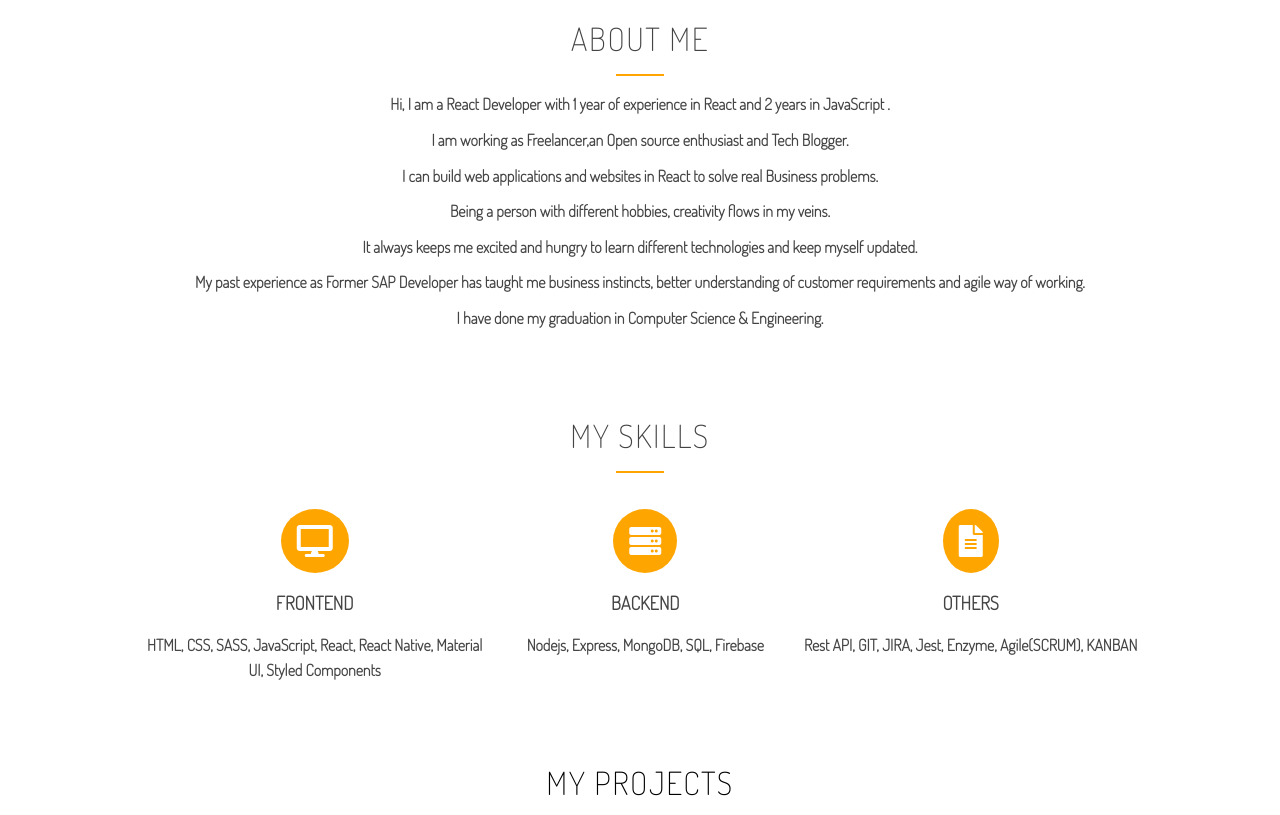
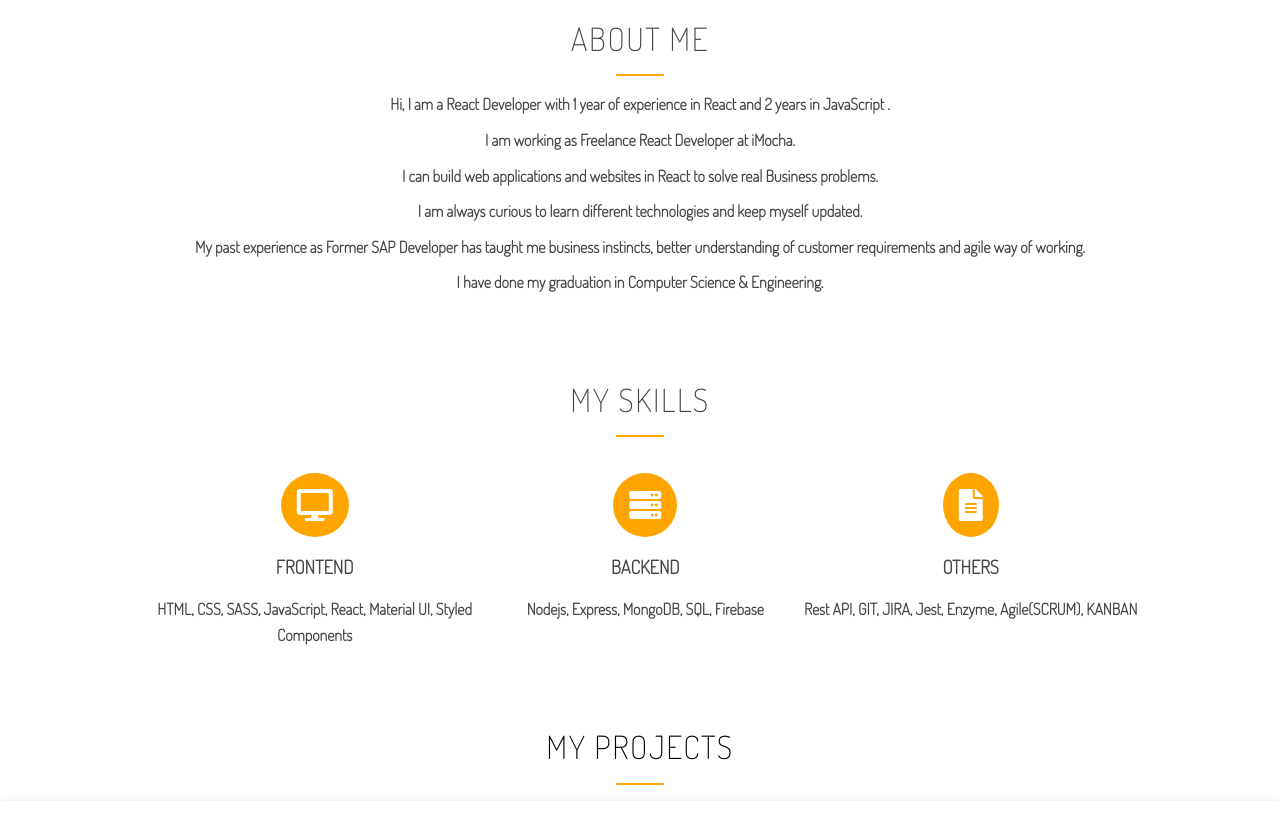
Before and after one commit to kritika27/portfolio, a plain HTML site: page index.html in a window 1280 px wide. Shown: the part 830-1645 px from the top of the page. Drawn offline with Linux system fonts and the light colour scheme; a web font is replaced by a local one.

Commit message:
Updated about me and skills

```diff
--- a/index.html
+++ b/index.html
@@ -61,10 +61,10 @@
 
                 <div class="bottom-line"></div>
                 <p>Hi, I am a React Developer with 1 year of experience in React and 2 years in JavaScript .</p>
-                <p>I am working as Freelancer,an Open source enthusiast and Tech Blogger.</p>
+                <p>I am working as Freelance React Developer at iMocha.</p>
                 <p>I can build web applications and websites in React to solve real Business problems.</p>
-                    <p>Being a person with different hobbies, creativity flows in my veins.</p>
-                    <p>It always keeps me excited and hungry to learn different technologies and keep myself updated.</p>
+
+                    <p>I am always curious to learn different technologies and keep myself updated.</p>
                     <p>My past experience as Former SAP Developer has taught me business instincts, better understanding of customer requirements and agile way of working.
                     </p>
                     <p>I have done my graduation in Computer Science & Engineering.</p>
@@ -81,7 +81,7 @@
             <div>
               <h3>FRONTEND</h3>
               <p>
-              HTML, CSS, SASS, JavaScript, React, React Native, Material UI, Styled Components
+              HTML, CSS, SASS, JavaScript, React, Material UI, Styled Components
               </p>
             </div>
           </div>
```
